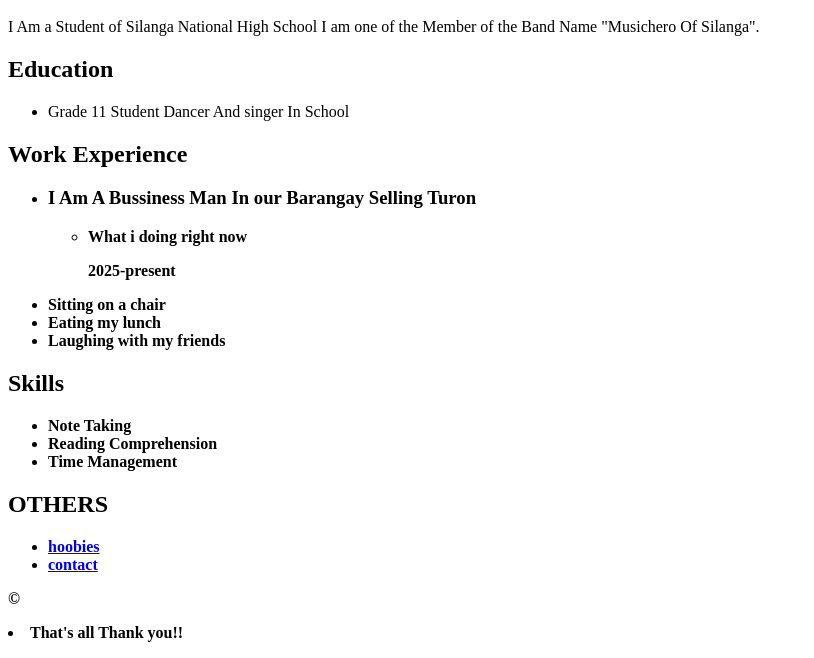
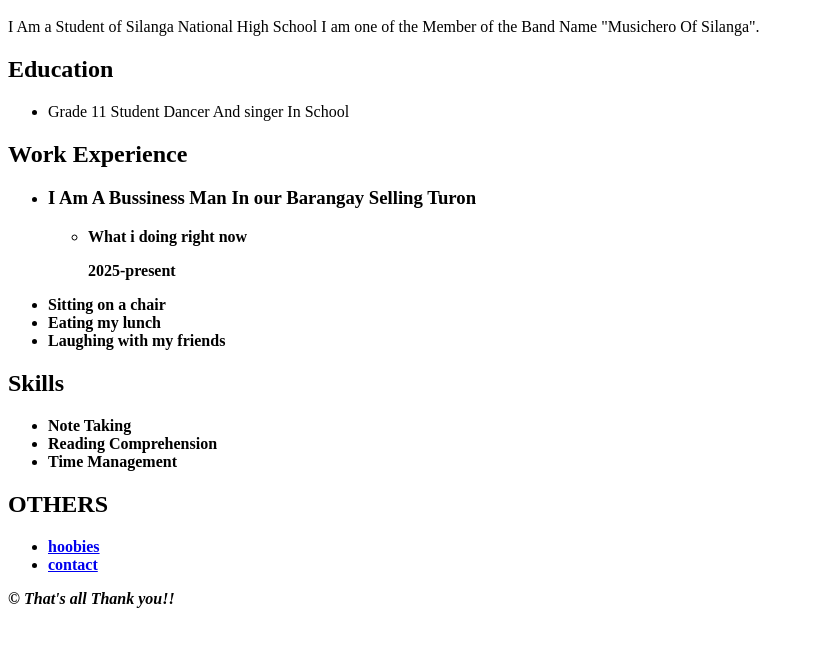
Before and after one commit to Pablotricks/pabsss, a plain HTML site: page index.html in a window 1280 px wide. Shown: the part 558-1216 px from the top of the page, without its empty margins (0-814 px from the left). After the commit the page ends 1182 px from the top, so only its background shows below. Drawn offline with Linux system fonts and the light colour scheme.

Commit message:
Add files via upload

```diff
--- a/index.html
+++ b/index.html
@@ -44,8 +44,9 @@
   <li><a href="./hobbies.html">hoobies</a></li>
   <li><a href="./contact.html">contact</a></li>
 </ul>
+
 <footer>
-  <p>&copy; <li>That's all Thank you!!</li></p>
+  <p>&copy; <i>That's all Thank you!!</i></p>
 </footer>
 </body>
 </html>
```
